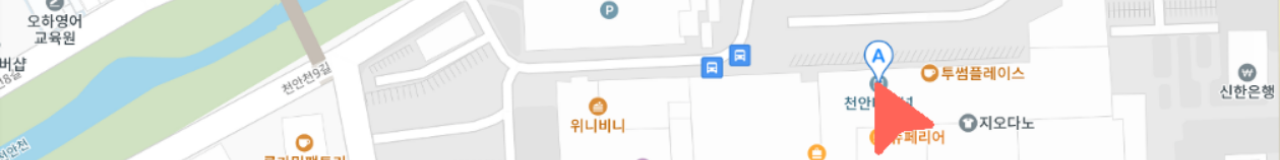
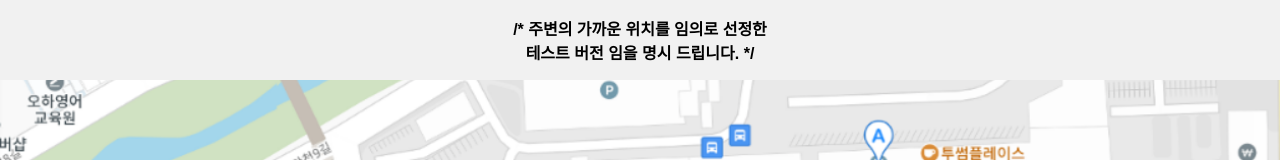
Before and after one commit to c4llmap/qr, a plain HTML site: page hovtest3.html in a window 1280 px wide. Shown: the top 160 px of the page. Drawn offline with Linux system fonts and the light colour scheme.

Commit message:
hovtest3.html 업데이트

```diff
--- a/hovtest3.html
+++ b/hovtest3.html
@@ -63,6 +63,12 @@
             margin-bottom: 10px;
         }
 
+.subtitle{
+        text-align:center;
+        align-items:center;
+        justify-content:center;
+        font-weight:bold;
+      }
         #robot-container {
             position: flex;
             width: 75px;
@@ -119,7 +125,9 @@
     </style>
 </head>
 <body>
-
+<div>
+<p class="subtitle">/* 주변의 가까운 위치를 임의로 선정한<br>테스트 버전 임을 명시 드립니다. */</p>
+      </div>
 <div id="main-content">
     <img src="hoverT.png" alt="#">
 </div>
```
